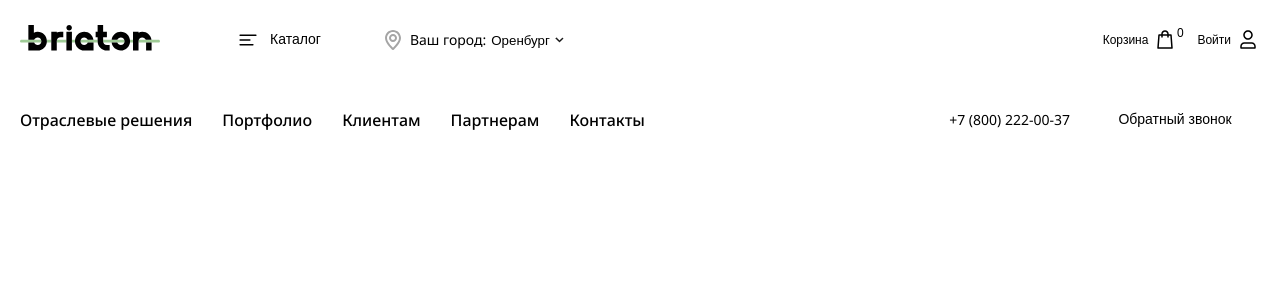
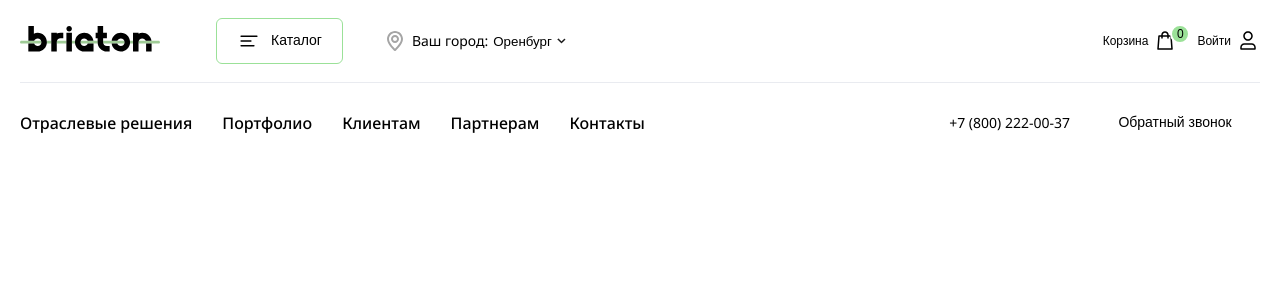
Before and after one commit to HELLRAID-cmd/Briaton, a React (Vite) app in the folder client/: page / in a window 1280 px wide. Shown: the top 300 px of the page. Built offline with nearby package versions, Linux system fonts and the light colour scheme.

Commit message:
Удалил лишнее -

```diff
--- a/client/src/Components/Header/Header.scss
+++ b/client/src/Components/Header/Header.scss
@@ -3,7 +3,7 @@
     padding: 18px 0;
     display: flex;
     align-items: center;
-    border-bottom: 1px solid var(--c--solitude);
+    border-bottom: 1px solid var(--c-solitude);
   }
 
   &__logo-link {
@@ -17,7 +17,7 @@
 
   &__catalog-btn {
     background-color: transparent;
-    border: 1px solid var(--c--granny-smith-apple);
+    border: 1px solid var(--c-granny-smith-apple);
     border-radius: 6px;
     padding: 10px 20px;
     display: flex;
@@ -61,14 +61,14 @@
     height: 20px;
     width: 20px;
     border-radius: 50%;
-    background-color: var(--c--granny-smith-apple);
+    background-color: var(--c-granny-smith-apple);
     position: absolute;
     top: -5px;
     right: -13px;
     display: flex;
     align-items: center;
     justify-content: center;
-    border: 2px solid var(--c--white);
+    border: 2px solid var(--c-white);
   }
 
   &__bottom {
--- a/client/src/Components/Header/HeaderBasket.scss
+++ b/client/src/Components/Header/HeaderBasket.scss
@@ -1,5 +1,5 @@
 .basket {
-  background-color: var(--c--white);
+  background-color: var(--c-white);
   border-radius: 8px;
   padding: 16px;
   position: absolute;
@@ -87,7 +87,7 @@
 
   &__img {
     align-items: flex-start;
-    background-color: var(--c--white-smoke);
+    background-color: var(--c-white-smoke);
     border-radius: 6px;
     display: flex;
     height: 60px;
--- a/client/src/Components/Header/HeaderLocation.scss
+++ b/client/src/Components/Header/HeaderLocation.scss
@@ -27,7 +27,7 @@
   }
 
   &__sublist {
-    background-color: var(--c--white);
+    background-color: var(--c-white);
     border-radius: 8px;
     box-shadow: 0 10px 60px 0 #4848481A;
     display: flex;
@@ -59,7 +59,7 @@
 
     &:hover,
     &:focus-visible {
-      color: var(--c--granny-smith-apple);
+      color: var(--c-granny-smith-apple);
     }
   }
 }
--- a/client/src/Components/Header/HeaderMainMenu.scss
+++ b/client/src/Components/Header/HeaderMainMenu.scss
@@ -1,6 +1,6 @@
 .main-menu {
   &__wrapper {
-    background-color: var(--c--white);
+    background-color: var(--c-white);
     display: flex;
     flex-direction: column;
     gap: 36px;
@@ -53,7 +53,7 @@
     line-height: 20.8px;
 
     &--active {
-      border-bottom: 1px solid var(--c--vista-blue);
+      border-bottom: 1px solid var(--c-vista-blue);
       font-weight: 600;
       padding: 0 0 10px;
     }
```
